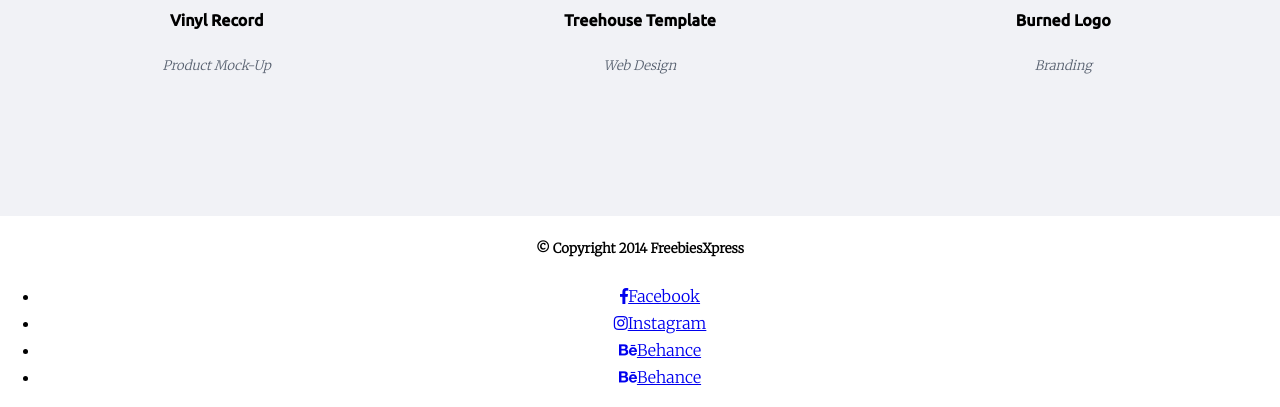
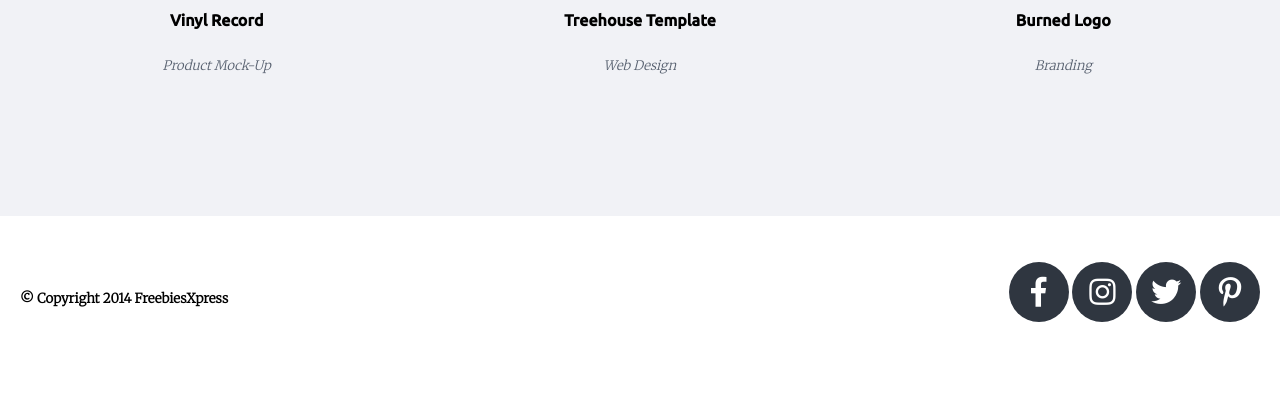
Before and after one commit to mdymek95/project-with-task, a website: page index.html in a window 1280 px wide. Shown: the part 2513-2920 px from the top of the page. After the commit the page ends 2881 px from the top, so only its background shows below. Drawn offline with Linux system fonts and the light colour scheme.

Commit message:
final version

```diff
--- a/index.html
+++ b/index.html
@@ -69,9 +69,7 @@
             <div class="row">
                 <div class="col-lg-4 col-sm-6">
                     <div class="card">
-
                         <img src="https://i.postimg.cc/tThvjH7s/pexels-ovan-57690.jpg" alt="image">
-
                         <div class="card-body">
                             <h4 class="card-title">Ebony & Ivory</h4>
                             <p class="card-text">Branding</p>
@@ -80,7 +78,6 @@
                 </div>
                 <div class="col-lg-4 col-sm-6">
                     <div class="card">
-
                         <img src="https://i.postimg.cc/tThvjH7s/pexels-ovan-57690.jpg" alt="image">
 
                         <div class="card-body">
@@ -91,9 +88,7 @@
                 </div>
                 <div class="col-lg-4 col-sm-6">
                     <div class="card">
-
                         <img src="https://i.postimg.cc/tThvjH7s/pexels-ovan-57690.jpg" alt="image">
-
                         <div class="card-body">
                             <h4 class="card-title">Clever Poster</h4>
                             <p class="card-text">Print Design</p>
@@ -102,9 +97,7 @@
                 </div>
                 <div class="col-lg-4 col-sm-6">
                     <div class="card">
-
                         <img src="https://i.postimg.cc/tThvjH7s/pexels-ovan-57690.jpg" alt="image">
-
                         <div class="card-body">
                             <h4 class="card-title">Vinyl Record</h4>
                             <p class="card-text">Product Mock-Up</p>
@@ -113,9 +106,7 @@
                 </div>
                 <div class="col-lg-4 col-sm-6">
                     <div class="card">
-
                         <img src="https://i.postimg.cc/tThvjH7s/pexels-ovan-57690.jpg" alt="image">
-
                         <div class="card-body">
                             <h4 class="card-title">Treehouse Template</h4>
                             <p class="card-text">Web Design</p>
@@ -124,9 +115,7 @@
                 </div>
                 <div class="col-lg-4 col-sm-6">
                     <div class="card">
-
                         <img src="https://i.postimg.cc/tThvjH7s/pexels-ovan-57690.jpg" alt="image">
-
                         <div class="card-body">
                             <h4 class="card-title">Burned Logo</h4>
                             <p class="card-text">Branding</p>
@@ -137,6 +126,7 @@
         </div>
     </section>
     <footer class="page-footer">
+        <div class="container">
         <h5>© Copyright 2014 FreebiesXpress</h5>
         <ul>
             <li class="icon">
@@ -146,12 +136,13 @@
                 <a href="#"><i class="fab fa-instagram"></i>Instagram</a>
             </li>
             <li class="icon">
-                <a href="#"><i class="fab fa-behance"></i>Behance</a>
+                <a href="#"><i class="fab fa-twitter"></i>Twitter</a>
             </li>
             <li class="icon">
-                <a href="#"><i class="fab fa-behance"></i>Behance</a>
+                <a href="#"><i class="fab fa-pinterest-p"></i>Pinterest</a>
             </li>
         </ul>
+        </div>
     </footer>
 </body>
 </html>
--- a/sass/style.scss
+++ b/sass/style.scss
@@ -55,6 +55,11 @@ section {
     background-position: 100% 0;
     background-size: 300%;
     transition: $transition;
+ }
+
+ .btn:hover {
+     color: $color-one;
+     background-color: #fff;
  }
 
 .splash {
@@ -172,3 +177,33 @@ section {
 .portfolio .page-subtitle {
     margin-bottom: 65px;
 }
+
+.icon {
+    font-size: 0;
+    list-style-type: none;
+    display: inline-block;
+}
+
+.icon i {
+    font-size: 30px;
+    background: $color-two;
+    width: 60px;
+    height: 60px;
+    line-height: 60px;
+    border-radius: 50%;
+    transition: $transition;
+    color: #fff;
+}
+
+.icon i:hover {
+    transform: scale(1.2);
+}
+
+.page-footer ul {
+    margin: 46px 0 46px 0;
+    text-align: center;
+}
+
+.page-footer h5 {
+    text-align: left;
+}
```
Also changed, not shown: css/style.css, 1 other file. Lines whose indentation alone changed are shown as unchanged.
